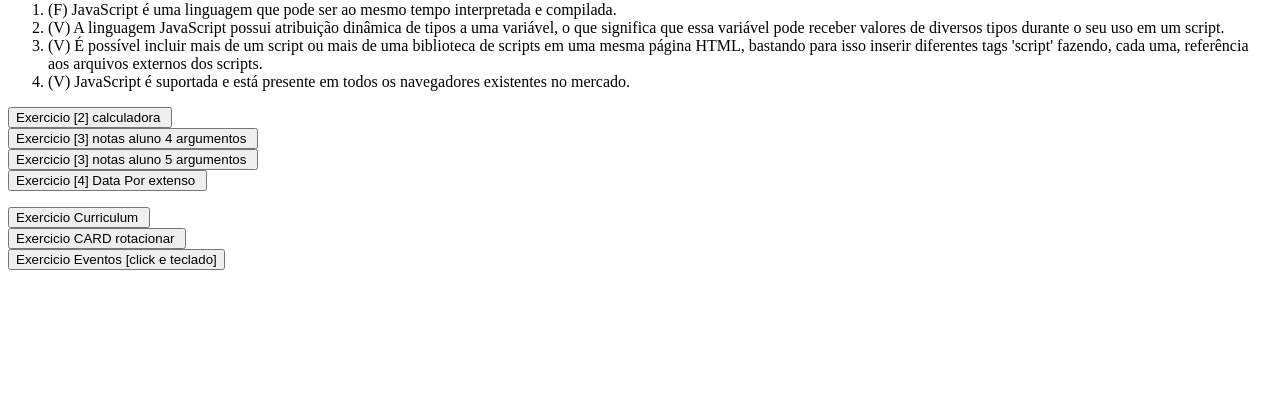
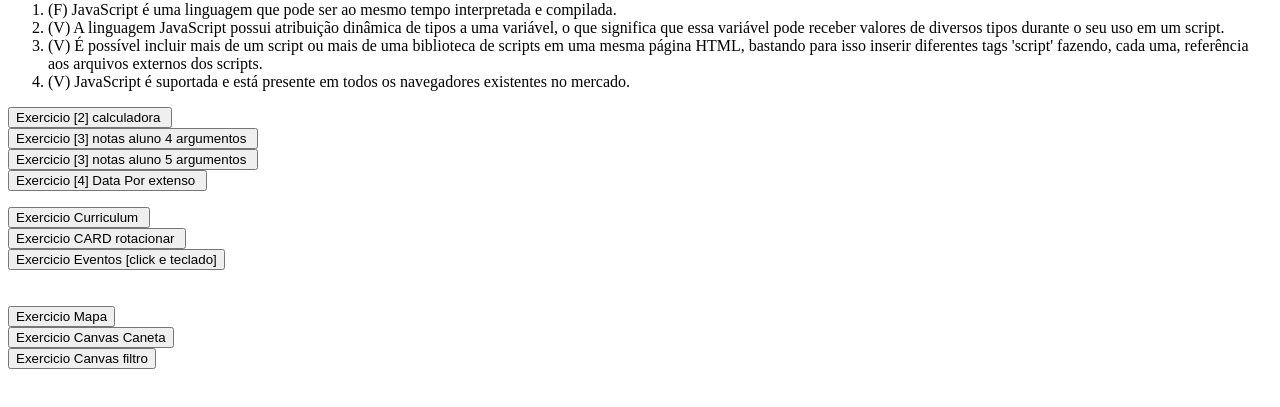
Before and after one commit to marcraf/marcos_andrade, a plain HTML site: page index.html in a window 1280 px wide. Shown: the part 133-540 px from the top of the page. Drawn offline with Linux system fonts and the light colour scheme.

Commit message:
Update index.html

```diff
--- a/index.html
+++ b/index.html
@@ -53,6 +53,11 @@ mercado.</li>
       <input type="button" value="Exercicio Curriculum "  onclick="window.location.href='curriculum.html'"/></br>
      <input type="button" value="Exercicio CARD rotacionar "  onclick="window.location.href='card.html'"/></br>
      <input type="button" value="Exercicio Eventos [click e teclado]"  onclick="window.location.href='eventos.html'"/></br>
+     </br>
+     </br>
+     <input type="button" value="Exercicio Mapa"  onclick="window.location.href='mapa/mapa.html'"/></br>
+     <input type="button" value="Exercicio Canvas Caneta"  onclick="window.location.href='canvas/caneta.html'"/></br>
+     <input type="button" value="Exercicio Canvas filtro"  onclick="window.location.href='canvas/filtro.html'"/></br>
 
 </form>
 </form>
```
